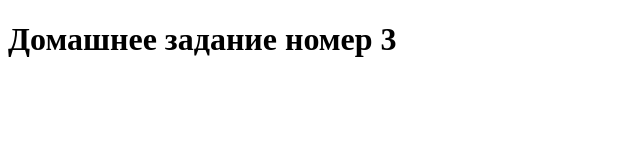
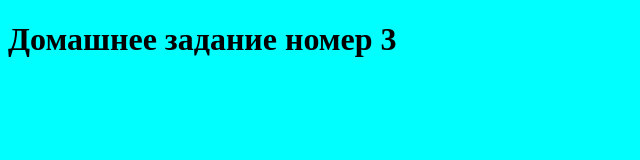
Before and after one commit to Rinat0776/homeworks, a plain HTML site: page lesson_3/index.html in a window 1280 px wide. Shown: the whole page, without its empty margins (0-640 px from the left). Drawn offline with Linux system fonts and the light colour scheme; files that its build step writes are made by us from their sources.

Commit message:
Создал style.css

```diff
--- /dev/null
+++ b/lesson_3/css/style.css
@@ -0,0 +1,3 @@
+body{
+ background-color: aqua
+}
--- a/lesson_3/index.html
+++ b/lesson_3/index.html
@@ -4,6 +4,7 @@
  <meta charset="UTF-8">
  <meta name="viewport" content="width=device-width, initial-scale=1.0">
  <meta http-equiv="X-UA-Compatible" content="ie=edge">
+ <link rel="stylesheet" href="style.css">
  <title>Домашнее задание номер 3</title>
 </head>
 <body>
```
